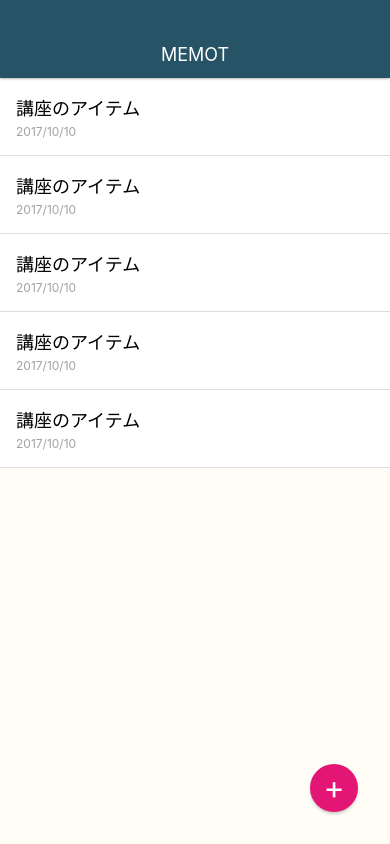
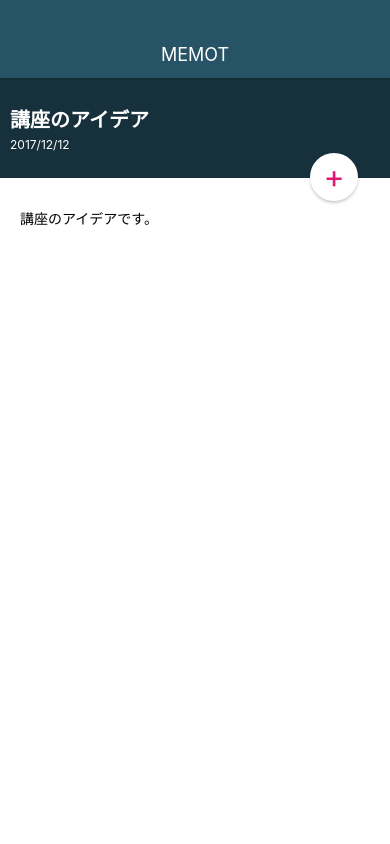
Before and after one commit to nikoichi/ReactNativeMemo, a React Native app: screen / in a window 390 px wide. Built offline with nearby package versions, Linux system fonts and the light colour scheme.

Commit message:
Style memoDetailScreen

```diff
--- a/App.js
+++ b/App.js
@@ -1,14 +1,14 @@
 import React from 'react';
 import { StyleSheet, View } from 'react-native';
 import Appbar from './src/components/Appbar';
-import MemoListScreen from './src/screens/MemoListScreen';
+import MemoDetailScreen from './src/screens/MemoDetailScreen';
 
 export default class App extends React.Component {
   render() {
     return (
       <View style={styles.container}>
         <Appbar />
-        <MemoListScreen />
+        <MemoDetailScreen />
       </View>
     );
   }
--- a/src/elements/CircleButton.js
+++ b/src/elements/CircleButton.js
@@ -3,9 +3,19 @@
 
 class CircleButton extends React.Component {
   render() {
+    const { style, color } = this.props;
+
+    let bgColor = '#E31676';
+    let textColor = '#fff';
+
+    if (color === 'white') {
+      bgColor = '#fff';
+      textColor = '#E31676';
+    }
+
     return (
-      <View style={styles.CircleButton}>
-        <Text style={styles.CircleButtonTitle}>
+      <View style={[styles.CircleButton, style, { backgroundColor: bgColor }]}>
+        <Text style={[styles.CircleButtonTitle, { color: textColor }]}>
           {this.props.children}
         </Text>
       </View>
@@ -20,7 +30,6 @@
     right: 32,
     width: 48,
     height: 48,
-    backgroundColor: '#E31676',
     borderRadius: 24,
     justifyContent: 'center',
     alignItems: 'center',
@@ -33,7 +42,6 @@
   CircleButtonTitle: {
     fontSize: 32,
     lineHeight: 32,
-    color: '#fff',
   },
 });
 
--- /dev/null
+++ b/src/screens/MemoDetailScreen.js
@@ -0,0 +1,66 @@
+import React from 'react';
+import { StyleSheet, View, Text } from 'react-native';
+import CircleButton from '../elements/CircleButton';
+
+class MemoDetailScreen extends React.Component {
+  render() {
+    return (
+      <View style={styles.container}>
+        <View>
+          <View style={styles.memoHeader}>
+            <View>
+              <Text style={styles.memoHeaderTitle}>講座のアイデア</Text>
+              <Text style={styles.memoHeaderDate}>2017/12/12</Text>
+            </View>
+          </View>
+        </View>
+        <View style={styles.memoContent}>
+          <Text>
+            講座のアイデアです。
+          </Text>
+        </View>
+
+        <CircleButton color="white" style={styles.editButton}>+</CircleButton>
+      </View>
+    );
+  }
+}
+
+const styles = StyleSheet.create({
+  container: {
+    flex: 1,
+    width: '100%',
+  },
+
+  memoHeader: {
+    height: 100,
+    backgroundColor: '#17313C',
+    justifyContent: 'center',
+    padding: 10,
+  },
+
+  memoHeaderTitle: {
+    fontSize: 20,
+    fontWeight: 'bold',
+    color: '#fff',
+    marginBottom: 4,
+  },
+
+  memoHeaderDate: {
+    fontSize: 12,
+    color: '#fff',
+  },
+
+  memoContent: {
+    paddingTop: 30,
+    padding: 20,
+    backgroundColor: '#fff',
+    flex: 1,
+  },
+
+  editButton: {
+    top: 75,
+  },
+});
+
+export default MemoDetailScreen;
```
